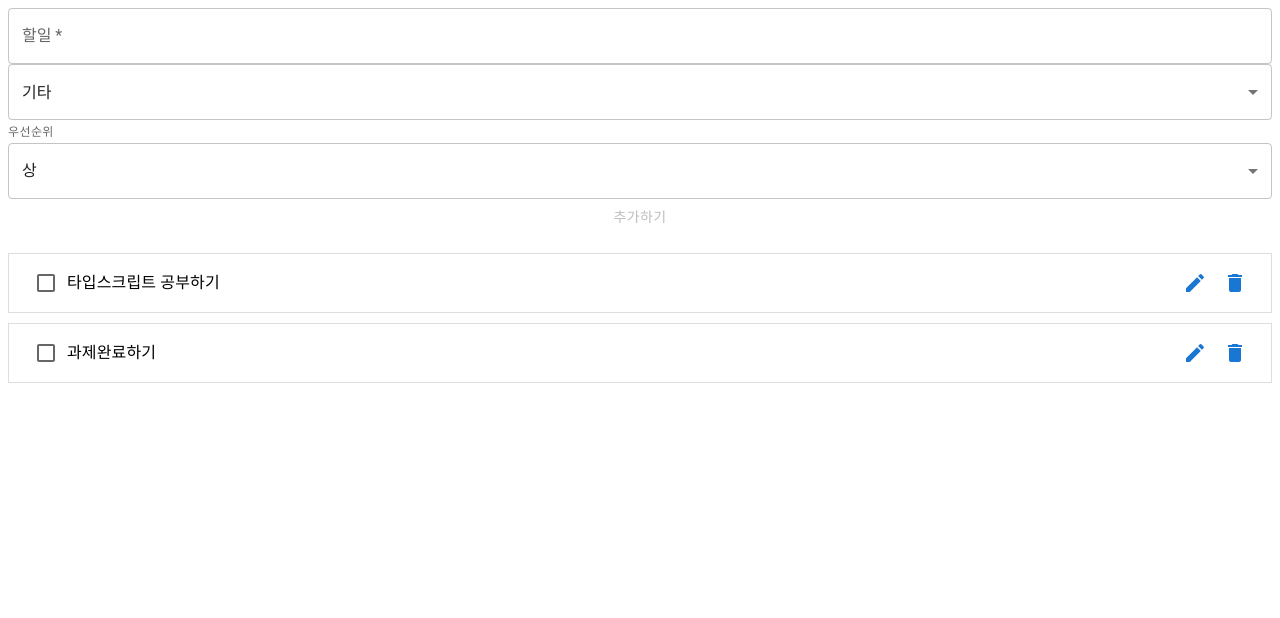
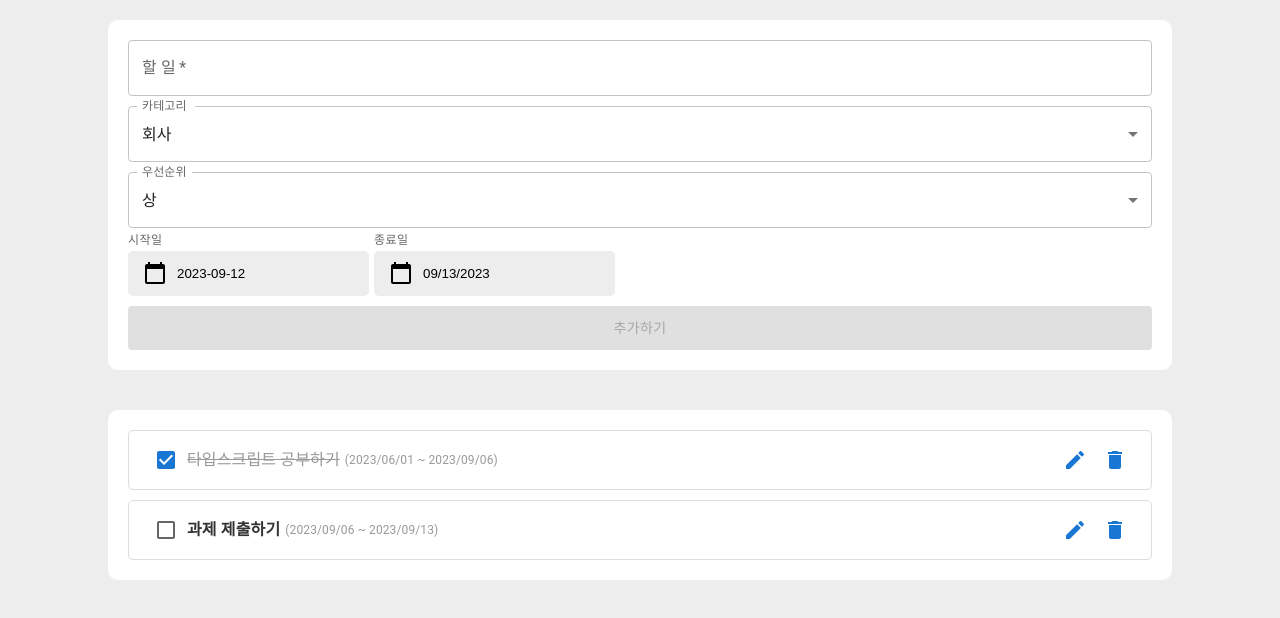
Before and after one commit to ilacilac/kstd-todo, a Next.js app: page / in a window 1280 px wide. Shown: the top 618 px of the page. Built offline with nearby package versions, Linux system fonts and the light colour scheme.

Commit message:
Feat: date picker

```diff
--- a/components/Modal/TodoModal.tsx
+++ b/components/Modal/TodoModal.tsx
@@ -21,11 +21,11 @@ const TodoModal: React.FC<ModalProps> = ({
   setTodosArray,
 }) => {
   const style = {
-    position: "absolute" as "absolute",
+    position: "absolute",
     top: "50%",
     left: "50%",
     transform: "translate(-50%, -50%)",
-    width: 400,
+    width: 450,
     bgcolor: "background.paper",
     border: "2px solid #000",
     boxShadow: 24,
--- a/components/Todo/FetchTodoForm.tsx
+++ b/components/Todo/FetchTodoForm.tsx
@@ -1,7 +1,8 @@
 // components/FetchTodoForm.tsx
 
-import React, { Dispatch, SetStateAction, useState } from "react";
+import React, { Dispatch, SetStateAction, useEffect, useState } from "react";
 import {
+  Box,
   Button,
   Checkbox,
   FilledTextFieldProps,
@@ -9,18 +10,24 @@ import {
   FormGroup,
   FormHelperText,
   Input,
+  InputLabel,
   MenuItem,
-  OutlinedTextFieldProps,
-  StandardTextFieldProps,
+  styled,
   TextField,
   TextFieldVariants,
+  Typography,
 } from "@mui/material";
 
+import "react-datepicker/dist/react-datepicker.css";
+import { ko } from "date-fns/locale";
 import Select, { SelectChangeEvent } from "@mui/material/Select";
-
+import CalendarTodayIcon from "@mui/icons-material/CalendarToday";
+import dayjs from "dayjs";
+import DatePicker from "react-datepicker";
 import { createTodoToServer, updateTodosToServer } from "service/todos";
 import { v4 as uuidv4 } from "uuid";
 import { Todo } from "../../types/todo";
+import { parseISO, format } from "date-fns";
 
 type TodoFormProps = {
   todo: Todo;
@@ -37,11 +44,14 @@ const FetchTodoForm: React.FC<TodoFormProps> = ({
 }) => {
   const [task, setTask] = useState(todo.task);
   const [category, setCategory] = useState(todo.category);
-  const [startDate, setStartDate] = useState(todo.startDate);
-  const [endDate, setEndDate] = useState(todo.endDate);
+  const [startDate, setStartDate] = useState(new Date(todo.startDate));
+  const [endDate, setEndDate] = useState(new Date(todo.endDate));
   const [priority, setPriority] = useState(todo.priority);
   const [isDone, setIsDone] = useState(todo.isDone);
-
+  useEffect(() => {
+    console.log(startDate, endDate);
+    console.log(new Date(startDate), endDate);
+  }, []);
   const handleClick = async (e: React.MouseEvent) => {
     e.preventDefault();
     // 1. todos를 전역 state에 저장 -> re render
@@ -67,6 +77,7 @@ const FetchTodoForm: React.FC<TodoFormProps> = ({
 
   return (
     <FormGroup>
+      <FormControl fullWidth sx={{ marginTop: "10px" }}>
         <TextField
           value={task}
           onChange={(e) => setTask(e.target.value)}
@@ -75,6 +86,9 @@ const FetchTodoForm: React.FC<TodoFormProps> = ({
           id="task"
           label="할일"
         />
+      </FormControl>
+      <FormControl fullWidth sx={{ marginTop: "10px" }}>
+        <InputLabel id="category-label">카테고리</InputLabel>
         <Select
           labelId="category"
           id="category"
@@ -82,11 +96,16 @@ const FetchTodoForm: React.FC<TodoFormProps> = ({
           label="카테고리"
           onChange={(e) => setCategory(e.target.value)}
         >
+          <MenuItem value={"회사"}>회사</MenuItem>
+          <MenuItem value={"공부"}>공부</MenuItem>
+          <MenuItem value={"운동"}>운동</MenuItem>
+          <MenuItem value={"취미"}>취미</MenuItem>
           <MenuItem value={"기타"}>기타</MenuItem>
-        <MenuItem value={"회사"}>회사</MenuItem>
-        <MenuItem value={"취미"}>취미</MenuItem>
         </Select>
-      <FormHelperText>우선순위</FormHelperText>
+      </FormControl>
+      <FormControl fullWidth sx={{ marginTop: "10px" }}>
+        <InputLabel id="priority-label">우선순위</InputLabel>
+
         <Select
           labelId="priority"
           id="priority"
@@ -98,17 +117,57 @@ const FetchTodoForm: React.FC<TodoFormProps> = ({
           <MenuItem value={"중"}>중</MenuItem>
           <MenuItem value={"하"}>하</MenuItem>
         </Select>
+      </FormControl>
+      <Box
+        sx={{
+          display: "flex",
+          alignItems: "center",
+        }}
+      >
+        <Typography>완료여부</Typography>
+        <Checkbox
+          aria-label="완료"
+          checked={isDone}
+          onChange={(e) => setIsDone(e.target.checked)}
+        />
+      </Box>
 
-      {/* <Checkbox
-        aria-label="완료"
-        checked={status}
-        onChange={(e) => setStatus(e.target.checked)}
-      /> */}
+      <DateWrapStyled>
+        <StartDateWrapStyled>
+          <FormHelperText>시작일</FormHelperText>
+          <StartDateStyled>
+            <CalendarTodayIcon />
+            <DateStyled
+              selected={startDate}
+              // locale={ko}
+              maxDate={endDate}
+              onChange={(date: Date) => {
+                setStartDate(date);
+              }}
+            />
+          </StartDateStyled>
+        </StartDateWrapStyled>
+        <EndDateWrapStyled>
+          <FormHelperText sx={{ marginLeft: "5px" }}>종료일</FormHelperText>
+          <EndDateStyled>
+            <CalendarTodayIcon />
+            <DateStyled
+              selected={endDate}
+              locale={ko}
+              onChange={(date: Date) => {
+                setEndDate(date);
+              }}
+            />
+          </EndDateStyled>
+        </EndDateWrapStyled>
+      </DateWrapStyled>
 
       <Button
         onClick={handleClick}
         type="submit"
+        variant="contained"
         disabled={task ? false : true}
+        sx={{ marginTop: "10px", padding: "10px 0" }}
       >
         수정하기
       </Button>
@@ -116,4 +175,48 @@ const FetchTodoForm: React.FC<TodoFormProps> = ({
   );
 };
 
+const DateWrapStyled = styled(Box)`
+  display: flex;
+  justify-content: space-between;
+`;
+
+const StartDateWrapStyled = styled(Box)`
+  display: flex;
+  flex-direction: column;
+  width: 50%;
+`;
+const EndDateWrapStyled = styled(Box)`
+  display: flex;
+  flex-direction: column;
+  width: 49%;
+`;
+
+const StartDateStyled = styled(Box)`
+  display: flex;
+  align-items: center;
+
+  border: none;
+  border-radius: 5px;
+  padding: 0px 15px;
+  // margin: 0 5px;
+  background-color: #ededed;
+`;
+const EndDateStyled = styled(Box)`
+  display: flex;
+  align-items: center;
+
+  border-radius: 5px;
+  border: none;
+  padding: 0px 15px;
+
+  background-color: #ededed;
+`;
+
+const DateStyled = styled(DatePicker)`
+  padding: 15px 0px;
+  margin-left: 10px;
+  border: none;
+  background-color: transparent;
+`;
+
 export default FetchTodoForm;
--- a/components/Todo/TodoForm.tsx
+++ b/components/Todo/TodoForm.tsx
@@ -1,11 +1,18 @@
 // components/TodoForm.tsx
 
-import React, { Dispatch, SetStateAction, useState } from "react";
+import React, { Dispatch, SetStateAction, useEffect, useState } from "react";
+import "react-datepicker/dist/react-datepicker.css";
+import { ko } from "date-fns/locale";
+import CalendarTodayIcon from "@mui/icons-material/CalendarToday";
 import {
+  Box,
   Button,
+  FormControl,
   FormGroup,
   FormHelperText,
+  InputLabel,
   MenuItem,
+  styled,
   TextField,
 } from "@mui/material";
 
@@ -16,6 +23,7 @@ import { v4 as uuidv4 } from "uuid";
 import { Todo } from "../../types/todo";
 
 import dayjs from "dayjs";
+import DatePicker from "react-datepicker";
 
 type TodoFormProps = {
   todos: Todo[];
@@ -23,10 +31,12 @@ type TodoFormProps = {
 };
 
 const TodoForm: React.FC<TodoFormProps> = ({ todos, setTodosArray }) => {
+  const today = dayjs().toDate();
+  const tomorrow = dayjs().add(1, "day").toDate();
   const [task, setTask] = useState("");
-  const [category, setCategory] = useState("기타");
-  const [startDate, setStartDate] = useState("2022-04-12");
-  const [endDate, setEndDate] = useState("");
+  const [category, setCategory] = useState("회사");
+  const [startDate, setStartDate] = useState(today);
+  const [endDate, setEndDate] = useState(tomorrow);
   const [priority, setPriority] = useState("상");
   const [isDone, setIsDone] = useState(false);
 
@@ -53,59 +63,152 @@ const TodoForm: React.FC<TodoFormProps> = ({ todos, setTodosArray }) => {
     });
   };
 
-  const handleChange = (event: SelectChangeEvent) => {
-    setCategory(event.target.value as string);
-  };
-
+  useEffect(() => {
+    console.log(startDate, endDate);
+  }, []);
   return (
+    <TodoFormWrapStyled>
       <FormGroup>
+        <FormControl fullWidth>
           <TextField
             value={task}
             onChange={(e) => setTask(e.target.value)}
             // placeholder="내용을 입력해주세요."
+            // sx={{ marginTop: "20px" }}
             required
             id="task"
-        label="할일"
+            label="할 일"
           />
+        </FormControl>
+        <FormControl fullWidth sx={{ marginTop: "10px" }}>
+          <InputLabel id="category-label">카테고리</InputLabel>
           <Select
-        labelId="category"
+            labelId="category-label"
             id="category"
             value={category}
-        label="카테고리"
+            label="category"
             onChange={(e) => setCategory(e.target.value)}
           >
+            <MenuItem value={"회사"}>회사</MenuItem>
+            <MenuItem value={"공부"}>공부</MenuItem>
+            <MenuItem value={"운동"}>운동</MenuItem>
+            <MenuItem value={"취미"}>취미</MenuItem>
             <MenuItem value={"기타"}>기타</MenuItem>
-        <MenuItem value={"회사"}>회사</MenuItem>
-        <MenuItem value={"취미"}>취미</MenuItem>
           </Select>
-      <FormHelperText>우선순위</FormHelperText>
+        </FormControl>
+        <FormControl fullWidth sx={{ marginTop: "10px" }}>
+          <InputLabel id="priority-label">우선순위</InputLabel>
           <Select
-        labelId="priority"
+            labelId="priority-label"
             id="priority"
             value={priority}
             label="우선순위"
+            // sx={{ marginTop: "10px" }}
             onChange={(e) => setPriority(e.target.value)}
           >
             <MenuItem value={"상"}>상</MenuItem>
             <MenuItem value={"중"}>중</MenuItem>
             <MenuItem value={"하"}>하</MenuItem>
           </Select>
+        </FormControl>
 
         {/* <Checkbox
         aria-label="완료"
         checked={status}
         onChange={(e) => setStatus(e.target.checked)}
       /> */}
-
+        <DateWrapStyled>
+          <StartDateWrapStyled>
+            <FormHelperText>시작일</FormHelperText>
+            <StartDateStyled>
+              <CalendarTodayIcon />
+              <DateStyled
+                selected={startDate}
+                locale={ko}
+                maxDate={endDate}
+                onChange={(date: Date) => {
+                  setStartDate(date);
+                }}
+                dateFormat="yyyy-MM-dd"
+              />
+            </StartDateStyled>
+          </StartDateWrapStyled>
+          <EndDateWrapStyled>
+            <FormHelperText sx={{ marginLeft: "5px" }}>종료일</FormHelperText>
+            <EndDateStyled>
+              <CalendarTodayIcon />
+              <DateStyled
+                selected={endDate}
+                locale={ko}
+                onChange={(date: Date) => {
+                  setEndDate(date);
+                }}
+                minDate={startDate}
+              />
+            </EndDateStyled>
+          </EndDateWrapStyled>
+        </DateWrapStyled>
         <Button
           onClick={handleClick}
           type="submit"
+          variant="contained"
           disabled={task ? false : true}
+          sx={{ marginTop: "10px", padding: "10px 0" }}
         >
           추가하기
         </Button>
       </FormGroup>
+    </TodoFormWrapStyled>
   );
 };
 
+const TodoFormWrapStyled = styled(Box)`
+  width: 80%;
+  margin: 20px;
+  padding: 20px;
+  background-color: #ffffff;
+  border-radius: 10px;
+`;
+
+const StartDateWrapStyled = styled(Box)`
+  display: flex;
+  flex-direction: column;
+`;
+const EndDateWrapStyled = styled(Box)`
+  display: flex;
+  flex-direction: column;
+`;
+
+const DateWrapStyled = styled(Box)`
+  display: flex;
+`;
+
+const StartDateStyled = styled(Box)`
+  display: flex;
+  align-items: center;
+
+  border: none;
+  border-radius: 5px;
+  padding: 0px 15px;
+  // margin: 0 5px;
+  background-color: #ededed;
+`;
+const EndDateStyled = styled(Box)`
+  display: flex;
+  align-items: center;
+
+  border-radius: 5px;
+  border: none;
+  padding: 0px 15px;
+  margin: 0 5px;
+  background-color: #ededed;
+`;
+
+const DateStyled = styled(DatePicker)`
+  padding: 15px 0px;
+  margin-left: 10px;
+  border: none;
+  background-color: transparent;
+`;
+
 export default TodoForm;
--- a/components/Todo/TodoList.tsx
+++ b/components/Todo/TodoList.tsx
@@ -3,6 +3,7 @@ import { Box, List } from "@mui/material";
 import { Todo } from "../../types/todo";
 import TodoListItem from "./TodoListItem";
 import { Dispatch, SetStateAction } from "react";
+import { styled } from "@mui/system";
 
 type TodoListProps = {
   todos: Todo[];
@@ -15,27 +16,16 @@ const TodoList: React.FC<TodoListProps> = ({
   setTodosArray,
   deleteTodo,
 }) => {
-  // const reorder = (todos: Todo[], startIndex: number, endIndex: number) => {
-  //   const result = Array.from(todos);
-  //   const [removed] = result.splice(startIndex, 1);
-  //   result.splice(endIndex, 0, removed);
-  //   return result;
-  // };
-
-  // const onDragEnd = (result: any) => {
-  //   if (!result.destination) {
-  //     return;
-  //   }
-
-  //   const items = reorder(todos, result.source.index, result.destination.index);
-
-  //   setTodosArray(items);
-  // };
   return (
+    <TodoListWrapStyled>
       <Droppable droppableId="inbox-column">
         {(provided) => (
-        <Box ref={provided.innerRef} {...provided.droppableProps}>
-          <List>
+          <Box
+            ref={provided.innerRef}
+            {...provided.droppableProps}
+            sx={{ margin: 0, padding: 0 }}
+          >
+            <List sx={{ margin: 0, padding: 0 }}>
               {todos.map((todo, index) => (
                 <TodoListItem
                   key={todo.id}
@@ -51,7 +41,16 @@ const TodoList: React.FC<TodoListProps> = ({
           </Box>
         )}
       </Droppable>
+    </TodoListWrapStyled>
   );
 };
 
+const TodoListWrapStyled = styled(Box)`
+  width: 80%;
+  margin: 20px;
+  padding: 20px;
+  background-color: #ffffff;
+  border-radius: 10px;
+`;
+
 export default TodoList;
--- a/components/Todo/TodoListItem.tsx
+++ b/components/Todo/TodoListItem.tsx
@@ -1,5 +1,12 @@
 import React, { Dispatch, SetStateAction, useState } from "react";
-import { Box, Button, Checkbox, ListItem, Typography } from "@mui/material";
+import {
+  Box,
+  Button,
+  Checkbox,
+  ListItem,
+  styled,
+  Typography,
+} from "@mui/material";
 import DeleteIcon from "@mui/icons-material/Delete";
 import EditIcon from "@mui/icons-material/Edit";
 import { Draggable } from "react-beautiful-dnd";
@@ -7,6 +14,8 @@ import { Todo } from "../../types/todo";
 import ModalPortal from "components/Modal/ModalPortal";
 import TodoModal from "components/Modal/TodoModal";
 import { updateTodosToServer } from "service/todos";
+import dayjs from "dayjs";
+import { parseISO, format } from "date-fns";
 
 type TodoListItemProps = {
   todo: Todo;
@@ -14,17 +23,6 @@ type TodoListItemProps = {
   index: number;
   deleteTodo: (id: string) => void;
   setTodosArray: Dispatch<SetStateAction<Todo[]>>;
-};
-
-const listItemStyle = {
-  display: "flex",
-  justifyContent: "space-between",
-  border: "1px solid #dddddd",
-  marginTop: "10px",
-};
-const buttonCommonStyle = {
-  // padding: 0,
-  minWidth: "auto",
 };
 
 const TodoListItem: React.FC<TodoListItemProps> = ({
@@ -42,8 +40,7 @@ const TodoListItem: React.FC<TodoListItemProps> = ({
     setOpen(false);
   };
 
-  const onClick = (todo: Todo) => {
-    console.log("a");
+  const onClick = () => {
     handleOpen();
   };
 
@@ -58,36 +55,62 @@ const TodoListItem: React.FC<TodoListItemProps> = ({
     <>
       <Draggable draggableId={todo.id} index={index}>
         {(provided) => (
-          <ListItem
-            sx={listItemStyle}
+          <ListItemStyle
             ref={provided.innerRef}
             {...provided.draggableProps}
             {...provided.dragHandleProps}
           >
-            <Box sx={{ display: "flex", alignItems: "center" }}>
+            <Box
+              sx={{ display: "flex", alignItems: "center", maxWidth: "90%" }}
+            >
               <Checkbox
+                aria-label={todo.isDone ? "완료" : "미완료"}
                 checked={todo.isDone}
                 onChange={() => handleCheckbox(todo.id)}
               />
-              <Typography>{todo.task}</Typography>
+              <Typography
+                sx={
+                  todo.isDone
+                    ? {
+                        textDecoration: "line-through",
+                        color: "#999",
+                      }
+                    : {
+                        fontWeight: "bold",
+                        color: "#333",
+                      }
+                }
+              >
+                {todo.task}
+              </Typography>
+              <Typography
+                sx={{
+                  fontSize: 12,
+                  color: "#999999",
+                  marginLeft: "5px",
+                }}
+              >
+                ({dayjs(todo.startDate).format("YYYY/MM/DD")} ~{" "}
+                {dayjs(todo.endDate).format("YYYY/MM/DD")})
+              </Typography>
             </Box>
             <Box>
               <Button
                 sx={buttonCommonStyle}
-                onClick={() => onClick(todo)}
-                title="삭제"
+                onClick={() => onClick()}
+                title="수정하기 모달창이 열립니다."
               >
                 <EditIcon />
               </Button>
               <Button
                 sx={buttonCommonStyle}
                 onClick={() => deleteTodo(todo.id)}
-                title="삭제"
+                title="삭제하기"
               >
                 <DeleteIcon />
               </Button>
             </Box>
-          </ListItem>
+          </ListItemStyle>
         )}
       </Draggable>
       {open && (
@@ -105,4 +128,19 @@ const TodoListItem: React.FC<TodoListItemProps> = ({
   );
 };
 
+const ListItemStyle = styled(ListItem)`
+  display: flex;
+  justify-content: space-between;
+  border: 1px solid #dddddd;
+  border-radius: 5px;
+  margin-top: 10px;
+  &:first-child {
+    margin-top: 0;
+  }
+`;
+
+const buttonCommonStyle = {
+  // padding: 0,
+  minWidth: "auto",
+};
 export default TodoListItem;
--- a/data/todos.json
+++ b/data/todos.json
@@ -1,19 +1,19 @@
 [
   {
-    "id": "5210bdcf-1190-41ec-a687-4a62581ffdf9",
+    "id": "ecc93032-75e8-493f-a37a-0e9838fc89b1",
     "task": "타입스크립트 공부하기",
     "category": "기타",
-    "startDate": "2022-04-12",
-    "endDate": "",
-    "priority": "중",
-    "isDone": false
+    "startDate": "2023-06-01T06:30:34.000Z",
+    "endDate": "2023-09-06T06:30:34.000Z",
+    "priority": "상",
+    "isDone": true
   },
   {
-    "id": "b6c40004-94a5-497f-ac6c-18332d4ac8d8",
-    "task": "과제완료하기",
-    "category": "기타",
-    "startDate": "2022-04-12",
-    "endDate": "",
+    "id": "61c3e77b-d721-44e0-bbe5-930e3c9aa14d",
+    "task": "과제 제출하기",
+    "category": "회사",
+    "startDate": "2023-09-06T14:02:12.000Z",
+    "endDate": "2023-09-13T14:02:12.000Z",
     "priority": "상",
     "isDone": false
   }
--- a/package.json
+++ b/package.json
@@ -14,7 +14,6 @@
     "@mui/icons-material": "^5.14.8",
     "@mui/material": "^5.14.8",
     "@types/react-beautiful-dnd": "^13.1.4",
-    "@types/react-datepicker": "^4.15.0",
     "axios": "^1.5.0",
     "date-fns": "^2.30.0",
     "dayjs": "^1.11.9",
@@ -28,6 +27,7 @@
   "devDependencies": {
     "@types/node": "^12.20.55",
     "@types/react": "^18.0.0",
+    "@types/react-datepicker": "^4.15.0",
     "@types/react-dom": "^18.0.0",
     "@types/uuid": "^9.0.3",
     "@typescript-eslint/parser": "5.48.0",
--- /dev/null
+++ b/pages/_app.tsx
@@ -0,0 +1,7 @@
+import type { AppProps } from "next/app";
+import "../styles/global.css";
+const MyApp = ({ Component, pageProps }: AppProps) => {
+  return <Component {...pageProps} />;
+};
+
+export default MyApp;
--- /dev/null
+++ b/pages/_document.tsx
@@ -0,0 +1,18 @@
+import Document, { Html, Head, Main, NextScript } from "next/document";
+import React from "react";
+
+const TodoDocument = () => {
+  return (
+    <Html lang="ko">
+      <Head>
+        <title>KSTD | Todo</title>
+      </Head>
+      <body>
+        <Main />
+        <NextScript />
+      </body>
+    </Html>
+  );
+};
+
+export default TodoDocument;
--- a/pages/index.tsx
+++ b/pages/index.tsx
@@ -16,6 +16,8 @@ import {
   DropResult,
   resetServerContext,
 } from "react-beautiful-dnd";
+import { Box, styled } from "@mui/material";
+import Head from "next/head";
 
 type IndexProps = {
   todos: Todo[];
@@ -66,19 +68,19 @@ const IndexPage: React.FC<IndexProps> = ({ todos }) => {
   };
 
   return (
-    <>
+    <BoxWrapStyled>
       <DragDropContext onDragEnd={onDragEnd}>
-        <section>
+        <SectionStyled>
           <TodoForm setTodosArray={setTodosArray} todos={todosArray}></TodoForm>
           <TodoList
             setTodosArray={setTodosArray}
             todos={todosArray}
             deleteTodo={deleteTodo}
           />
-        </section>
+        </SectionStyled>
       </DragDropContext>
       <div id="modal-root"></div>
-    </>
+    </BoxWrapStyled>
   );
 };
 
@@ -99,4 +101,18 @@ export const getServerSideProps: GetServerSideProps = async () => {
   };
 };
 
+const SectionStyled = styled("section")`
+  display: flex;
+  flex-direction: column;
+  // justify-content: center;
+  align-items: center;
+  height: 100vh;
+`;
+const BoxWrapStyled = styled("div")`
+  margin: 0;
+  padding: 0;
+
+  width: 100%;
+`;
+
 export default IndexPage;
--- /dev/null
+++ b/styles/global.css
@@ -0,0 +1,8 @@
+html,
+body {
+  padding: 0;
+  margin: 0;
+  line-height: 1.6;
+  font-size: 16px;
+  background-color: #ededed;
+}
--- a/types/todo.d.ts
+++ b/types/todo.d.ts
@@ -2,8 +2,8 @@ export type Todo = {
   id: string;
   category: string;
   task: string;
-  startDate: string;
-  endDate: string;
+  startDate: Date;
+  endDate: Date;
   priority: string;
   isDone: boolean;
 };
```
Also changed, not shown: 1 other file (tests, documents, lock files or other folders). Lines whose indentation alone changed are shown as unchanged.
